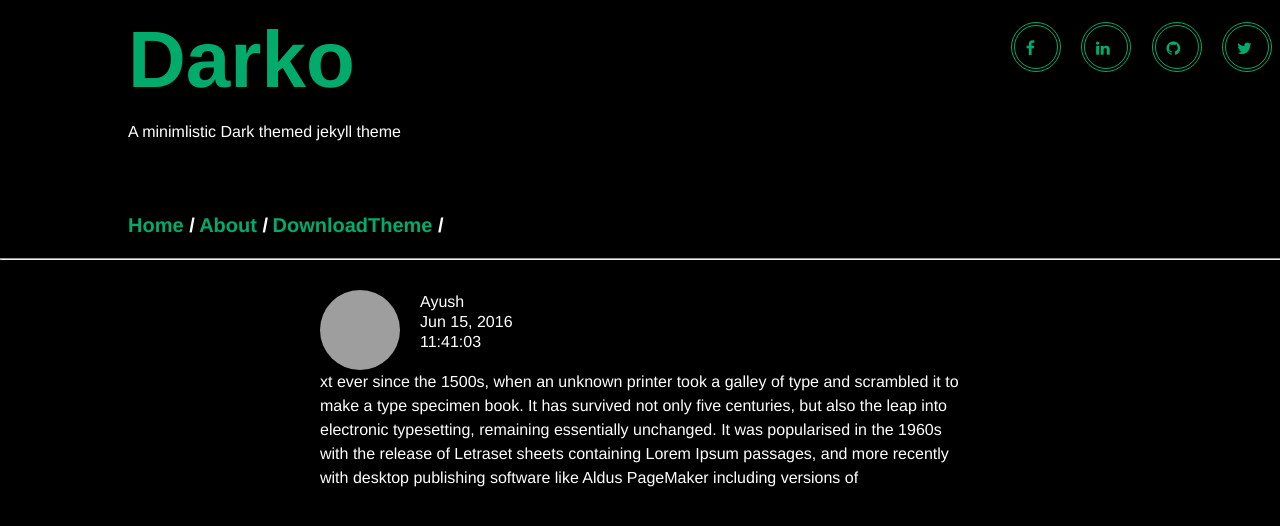
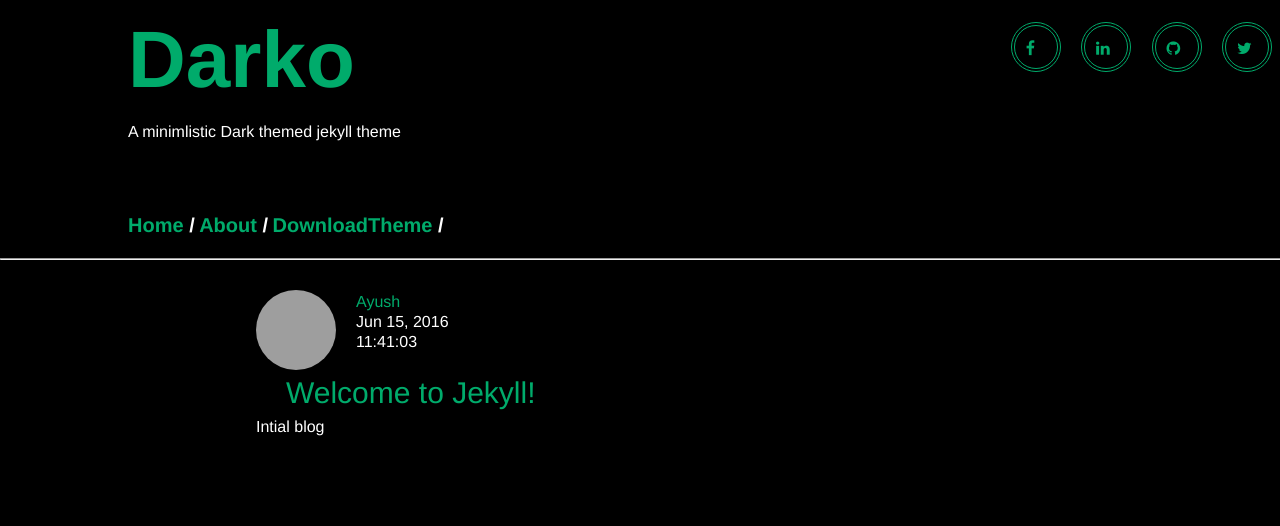
Before and after one commit to ayush1997/Darko, a Jekyll site: the page built from index.html, in a window 1280 px wide. Shown: the top 526 px of the page. Built offline with Jekyll 4.4.1, drawn with Linux system fonts in a browser that asks for light colours; grey boxes are pictures that could not be loaded.

Commit message:
homepage title made

```diff
--- a/_posts/2016-06-15-welcome-to-jekyll.markdown
+++ b/_posts/2016-06-15-welcome-to-jekyll.markdown
@@ -4,6 +4,6 @@
 date:   2016-06-15
 time: "11:41:03"
 categories: jekyll update
-small-description: ""
+small-description: "Intial blog"
 author: Ayush
 ---
--- a/css/main.css
+++ b/css/main.css
@@ -162,11 +162,11 @@
 
 }
 .home-post{
-  max-width: 50%;
+  max-width: 60%;
   /*background-color: red;*/
   color:white;
   margin: 20px 0 20px 0;
-  left:25% !important;
+  left:20% !important;
   position: relative;
 }
 
@@ -202,6 +202,7 @@
   left:100px;
   position: absolute;
   z-index: 20;
+  color:#00ab6b;
 }
 .post-time{
   left:100px;
@@ -210,6 +211,14 @@
   top:40px;
 }
 
-.info{
-  top:10px;
+
+
+.home-post-head{
+  margin-left: 30px;
+  color:#00ab6b;
+  font-size: 30px;
+
 }
+.home-post-content{
+
+}
--- a/index.html
+++ b/index.html
@@ -9,17 +9,13 @@
     <li>
       <div class="home-post">
         <div class="post-img">
-          <div class="info">
           <div class="post-author"><span >{{post.author }}</span></div>
           <div class="post-date"><span >{{ post.date | date: "%b %-d, %Y" }}</span></div>
           <div class="post-time"><span >{{post.time }}</span></div>
+
         </div>
-        </div>
-
-
-
-
-        <p>xt ever since the 1500s, when an unknown printer took a galley of type and scrambled it to make a type specimen book. It has survived not only five centuries, but also the leap into electronic typesetting, remaining essentially unchanged. It was popularised in the 1960s with the release of Letraset sheets containing Lorem Ipsum passages, and more recently with desktop publishing software like Aldus PageMaker including versions of</p>
+        <p class="home-post-head">{{post.title}}</p>
+        <p class="home-post-content">{{post.small-description}}</p>
       </div>
     </li>
     {% endfor %}
```
Also changed, not shown: 3 other files.
